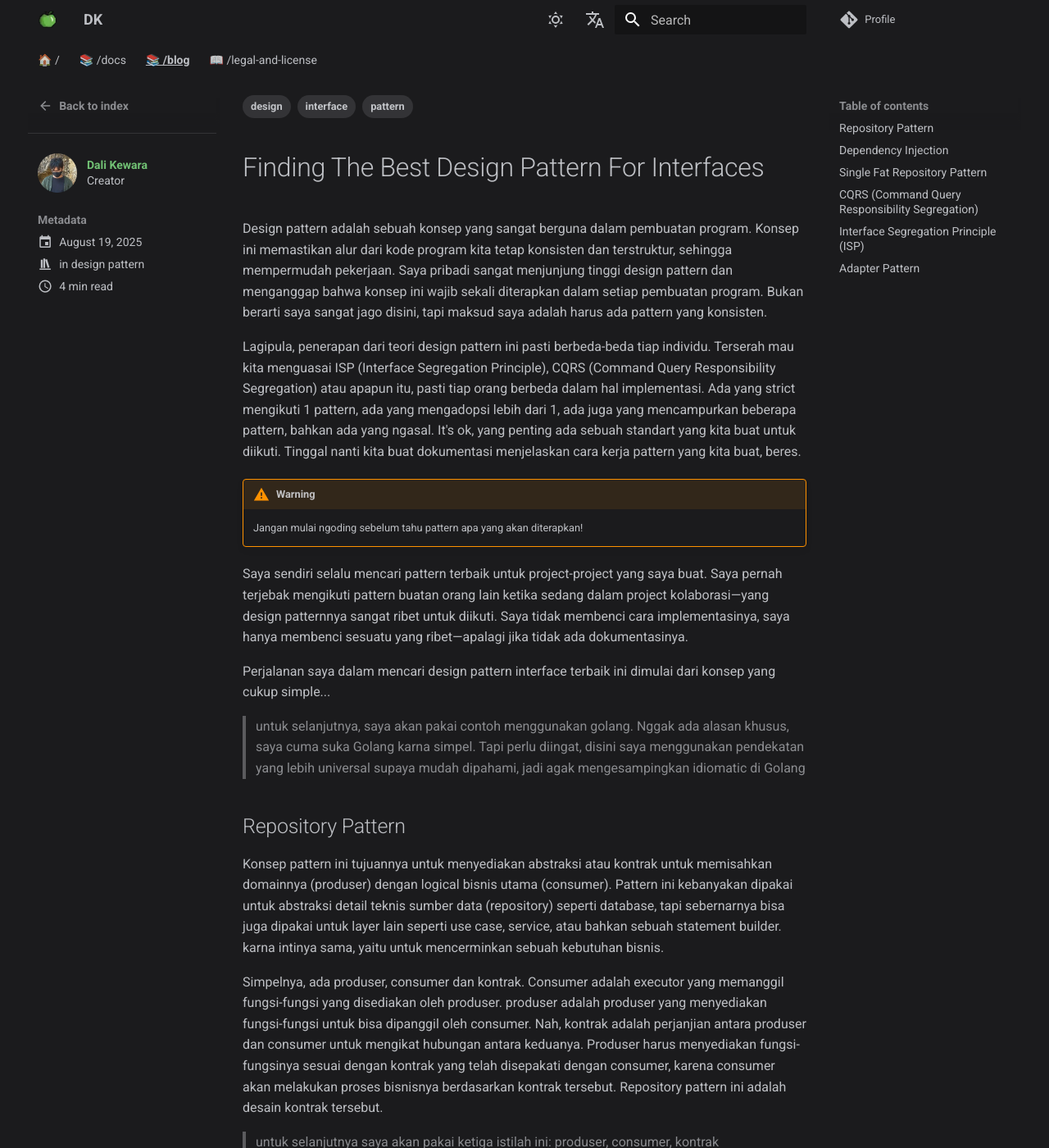
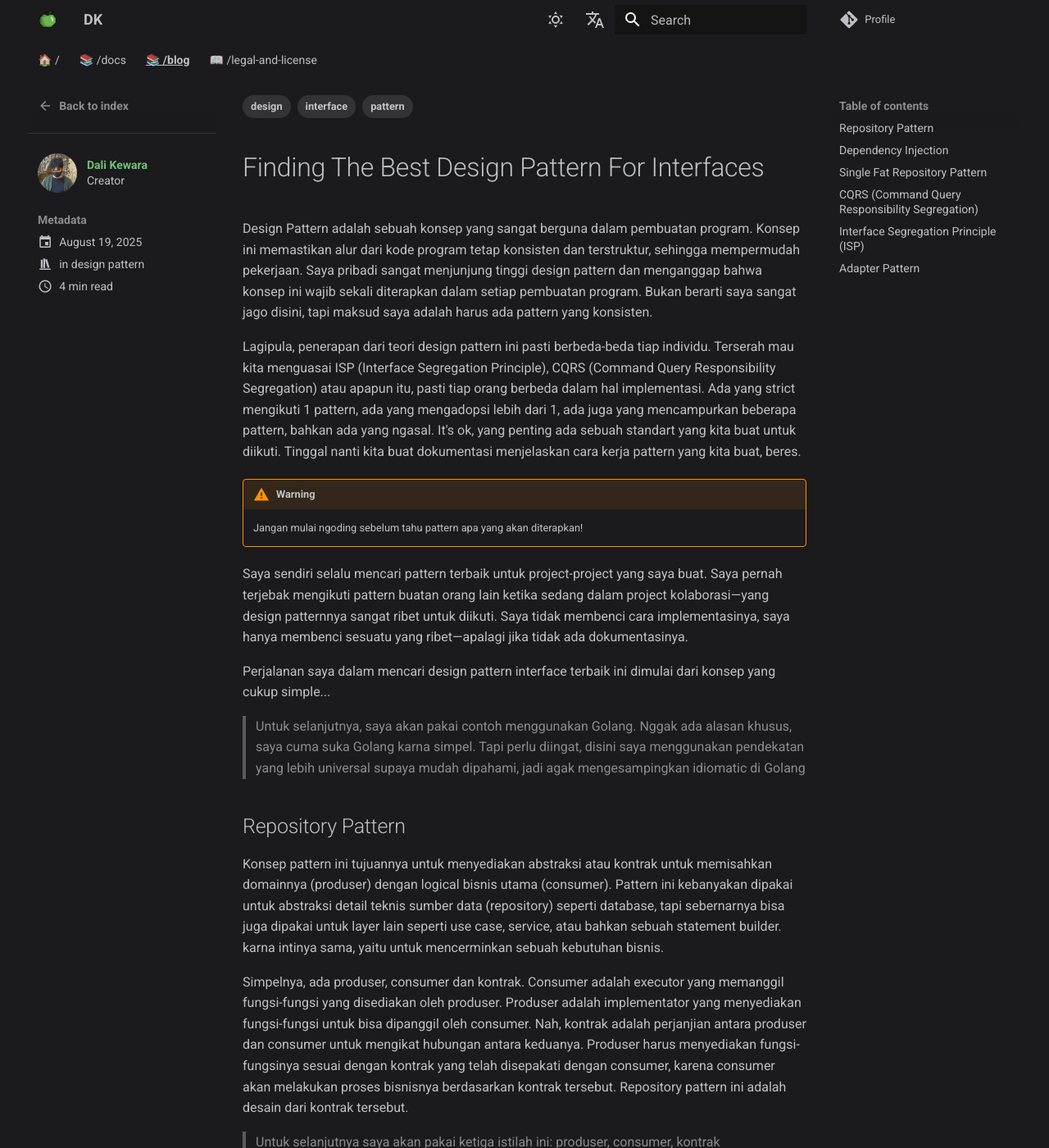
Before and after one commit to dalikewara/dalikewara.github.io, an MkDocs documentation site: the page built from docs/blog/posts/finding-the-best-design-pattern-for-interfaces/index.md, in a window 1280 px wide and 1400 px high. Shown: the whole window at 82% size. Built offline with MkDocs 1.6.1 and Material for MkDocs 9.7.7, drawn with Linux system fonts in a browser that asks for light colours; plug-ins that fetch from the network failed and are left out; comment, search, counter and statistics services are not loaded; some of the changed text lies outside the part shown.

````diff
--- a/docs/blog/posts/finding-the-best-design-pattern-for-interfaces/index.md
+++ b/docs/blog/posts/finding-the-best-design-pattern-for-interfaces/index.md
@@ -17,8 +17,8 @@
 
 # Finding The Best Design Pattern For Interfaces
 
-Design pattern adalah sebuah konsep yang sangat berguna dalam pembuatan program. Konsep ini memastikan alur dari kode program
-kita tetap konsisten dan terstruktur, sehingga mempermudah pekerjaan. Saya pribadi sangat menjunjung tinggi design pattern dan
+Design Pattern adalah sebuah konsep yang sangat berguna dalam pembuatan program. Konsep ini memastikan alur dari kode program
+tetap konsisten dan terstruktur, sehingga mempermudah pekerjaan. Saya pribadi sangat menjunjung tinggi design pattern dan
 menganggap bahwa konsep ini wajib sekali diterapkan dalam setiap pembuatan program. Bukan berarti saya sangat jago disini, tapi
 maksud saya adalah harus ada pattern yang konsisten.
 
@@ -40,7 +40,7 @@
 
 Perjalanan saya dalam mencari design pattern interface terbaik ini dimulai dari konsep yang cukup simple...
 
-> untuk selanjutnya, saya akan pakai contoh menggunakan golang. Nggak ada alasan khusus, saya cuma suka Golang karna simpel.
+> Untuk selanjutnya, saya akan pakai contoh menggunakan Golang. Nggak ada alasan khusus, saya cuma suka Golang karna simpel.
 > Tapi perlu diingat, disini saya menggunakan pendekatan yang lebih universal supaya mudah dipahami, jadi agak mengesampingkan
 > idiomatic di Golang
 
@@ -52,14 +52,14 @@
 sama, yaitu untuk mencerminkan sebuah kebutuhan bisnis.
 
 Simpelnya, ada produser, consumer dan kontrak. Consumer adalah executor yang memanggil fungsi-fungsi yang disediakan oleh produser.
-produser adalah produser yang menyediakan fungsi-fungsi untuk bisa dipanggil oleh consumer. Nah, kontrak adalah perjanjian
+Produser adalah implementator yang menyediakan fungsi-fungsi untuk bisa dipanggil oleh consumer. Nah, kontrak adalah perjanjian
 antara produser dan consumer untuk mengikat hubungan antara keduanya. Produser harus menyediakan fungsi-fungsinya sesuai dengan
 kontrak yang telah disepakati dengan consumer, karena consumer akan melakukan proses bisnisnya berdasarkan kontrak tersebut.
-Repository pattern ini adalah desain kontrak tersebut.
+Repository pattern ini adalah desain dari kontrak tersebut.
 
-> untuk selanjutnya saya akan pakai ketiga istilah ini: produser, consumer, kontrak
+> Untuk selanjutnya saya akan pakai ketiga istilah ini: produser, consumer, kontrak
 
-Saya akan mengambil contoh sederhana, yaitu saya akan membuat sebuah kontrak UserRepository untuk melakukan CRUD ke database:
+Saya akan mengambil contoh sederhana, yaitu saya akan membuat sebuah kontrak `UserRepository` untuk melakukan CRUD ke database:
 
 ``` go
 type UserRepository interface {
@@ -103,11 +103,11 @@
 
 Kita lihat bahwa object `userRepositoryPostgres` ini memiliki method dan spesifikasi yang sama persis dengan `UserRepository`.
 Hal ini karna `userRepositoryPostgres` adalah produsernya, jadi dia harus mengimplementasi semua spesifikasi sesuai kontraknya
-(`UserRepository`) dengan sama persis.
+dengan sama persis.
 
 Nah, nanti di dalam consumer, fungsi-fungsi yang telah disediakan produser ini yang akan dipanggil, karena dialah yang punya hasil
-implementasi nyata dari proses CRUDnya. Tapi, consumer akan mengorkestrasinya berdasarkan kontrak. Sehingga, apabila suatu saat kita
-ingin mengganti produser dari postgres ke mongodb misal, kita cukup buat sebuah object produser baru yang mengemplimentasi kontrak,
+implementasi nyata dari proses CRUDnya. Tapi, consumer akan mengorkestrasinya berdasarkan kontrak. Sehingga, apabila suatu saat saya
+ingin mengganti produser dari postgres ke mongodb misal, saya cukup buat sebuah object produser baru yang mengemplimentasi kontrak,
 dan consumer tidak akan rusak atau error. Karena kontraknya sama, yang artinya method-method dan spesifikainya pun juga pasti sama.
 
 Tapi kemudian, bagaimana cara consumer mengorkestrasi hal ini?
@@ -115,7 +115,7 @@
 ## Dependency Injection
 
 Inilah caranya agar consumer bisa mengorkestrasi produser. Dependency injection adalah sebuah konsep dimana kita menginject dependency dari luar
-menggunakan sebuah kontrak sebagai tipe data atau constructor. Sebagai contoh, alih-alih kita langsung memanggil object produser didalam consumer
+menggunakan sebuah kontrak sebagai tipe data atau constructor. Sebagai contoh, alih-alih saya langsung memanggil object produser didalam consumer
 seperti ini:
 
 > Disini saya pakai pendekatan fungsi saja supaya lebih mudah dibaca
@@ -129,7 +129,7 @@
     if err != nil {
         return err
     }
-    if user == nil {
+    if user  nil {
         return errors.New("user not found")
     }
 
@@ -142,7 +142,7 @@
 }
 ```
 
-Kita bisa ubah supaya menggunakan dependency injection seperti ini:
+Saya bisa ubah supaya menggunakan dependency injection seperti ini:
 
 ``` go
 func UpdateUser(userRepoImpl UserRepository) error {
@@ -151,7 +151,7 @@
     if err != nil {
         return err
     }
-    if user == nil {
+    if user  nil {
         return errors.New("user not found")
     }
 
````
